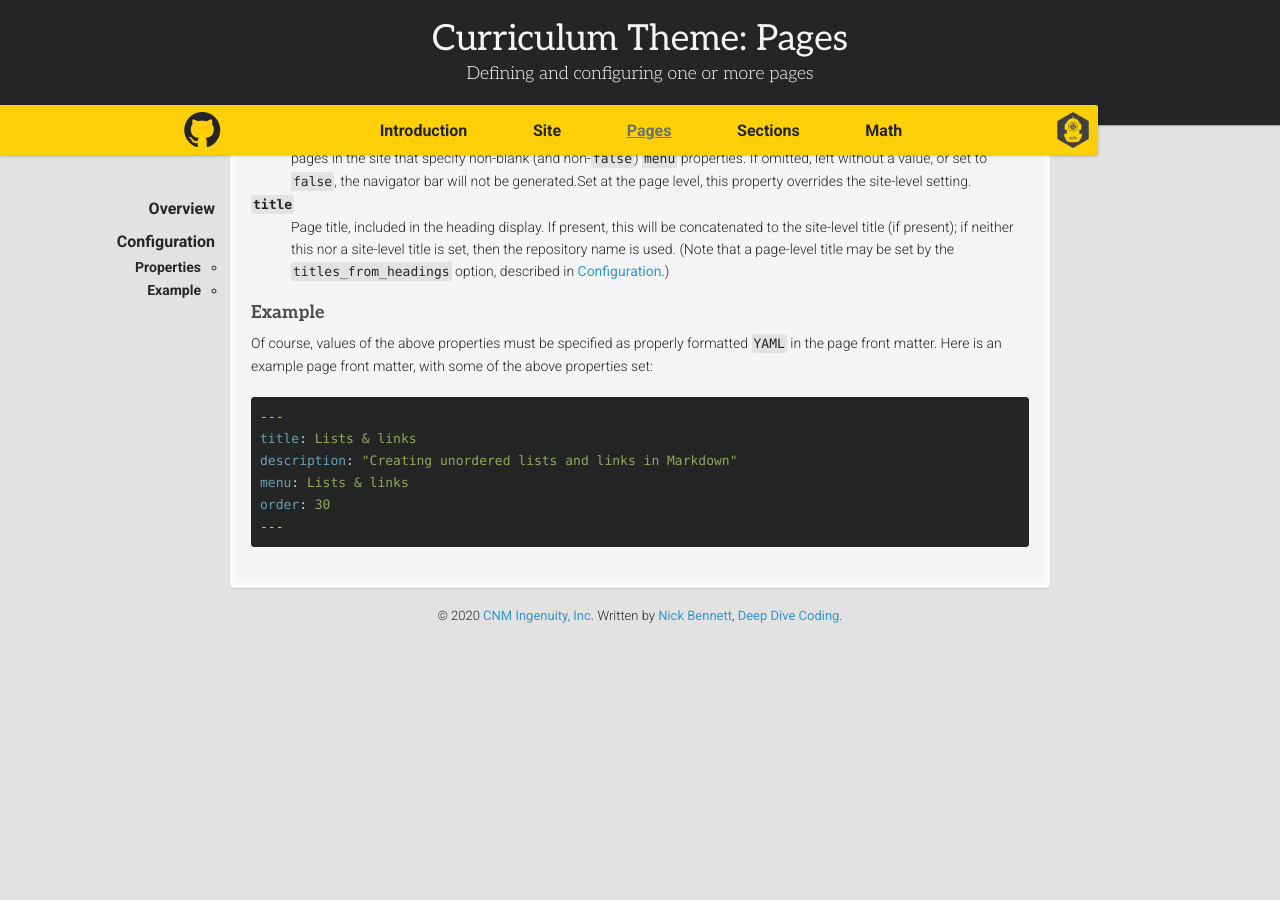
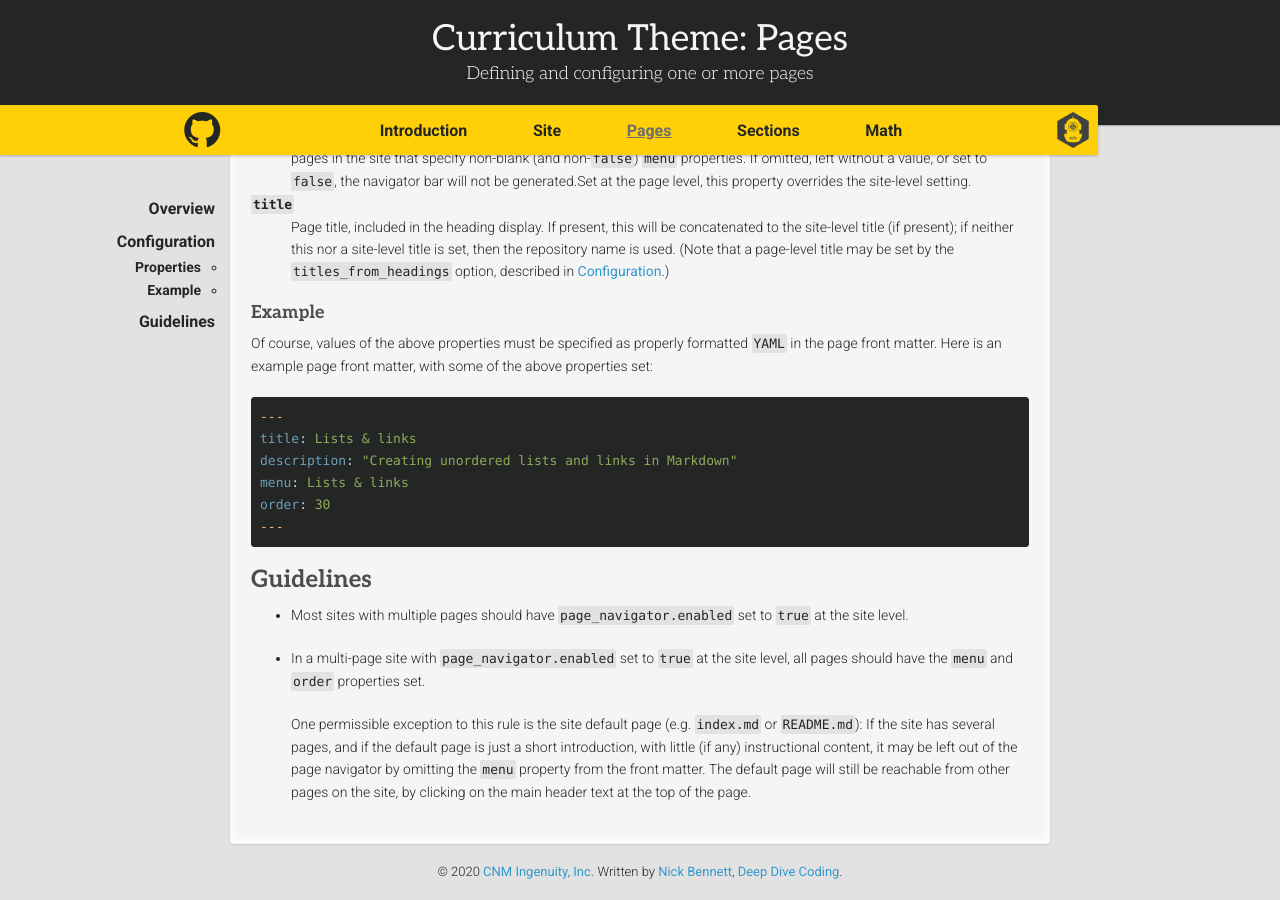
Before and after one commit to ddc-java/ddc-day, a Jekyll site: the page built from pages.md, in a window 1280 px wide and 900 px high, scrolled down 617 px. Built offline with Jekyll 4.4.1, drawn with Linux system fonts in a browser that asks for light colours; nearby versions of some CDN libraries; some web fonts are replaced; our own code applies the rules of GitHub Pages for plain Markdown files; before the commit the page ends 1261 px from its top, so only the background shows below that.

Commit message:
Add guidelines

````diff
--- a/pages.md
+++ b/pages.md
@@ -45,3 +45,11 @@ menu: Lists & links
 order: 30
 ---
 ```
+
+## Guidelines
+
+* Most sites with multiple pages should have `page_navigator.enabled` set to `true` at the site level.
+
+* In a multi-page site with `page_navigator.enabled` set to `true` at the site level, all pages should have the `menu` and `order` properties set.
+
+    One permissible exception to this rule is the site default page (e.g. `index.md` or `README.md`): If the site has several pages, and if the default page is just a short introduction, with little (if any) instructional content, it may be left out of the page navigator by omitting the `menu` property from the front matter. The default page will still be reachable from other pages on the site, by clicking on the main header text at the top of the page.
````
